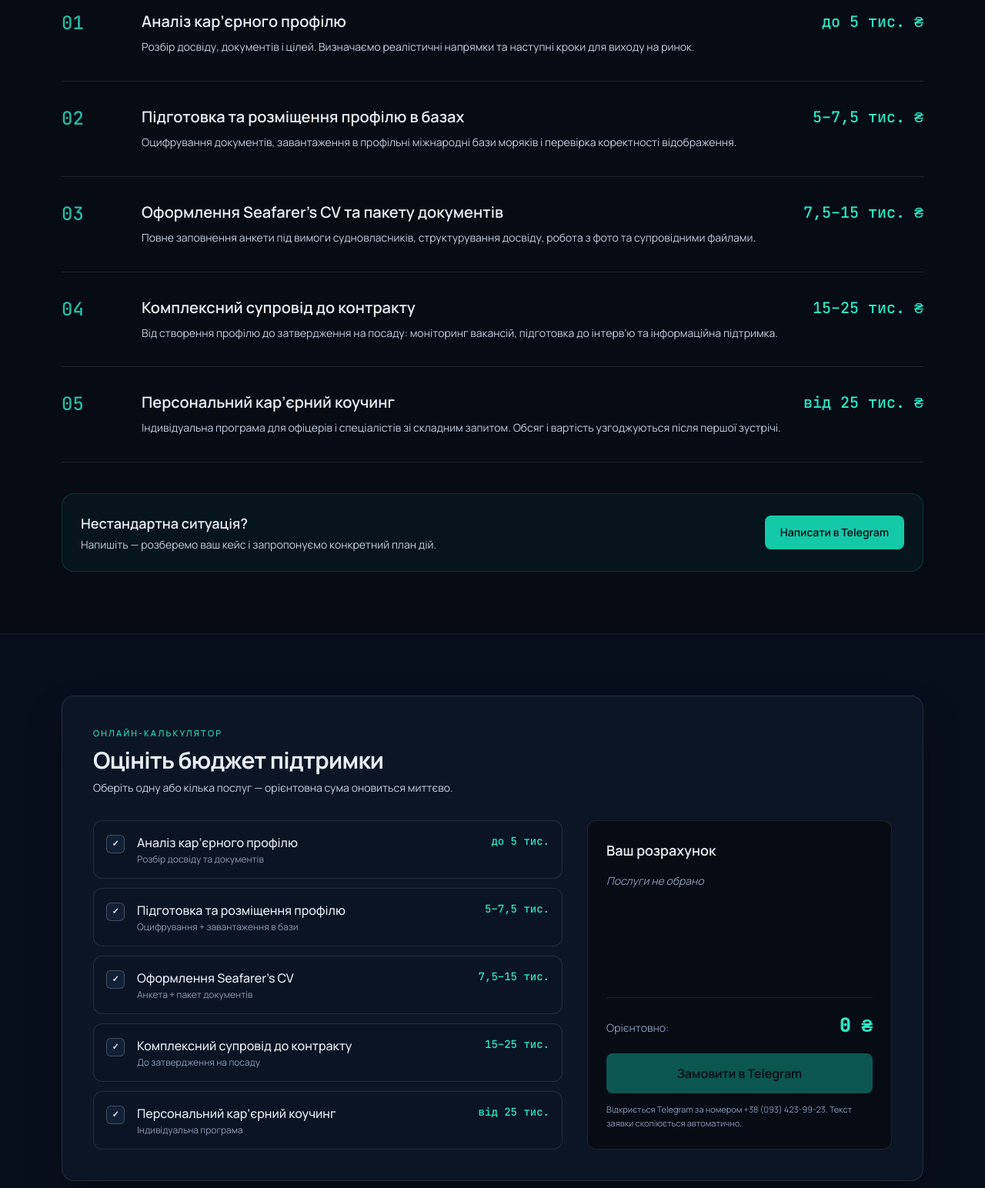
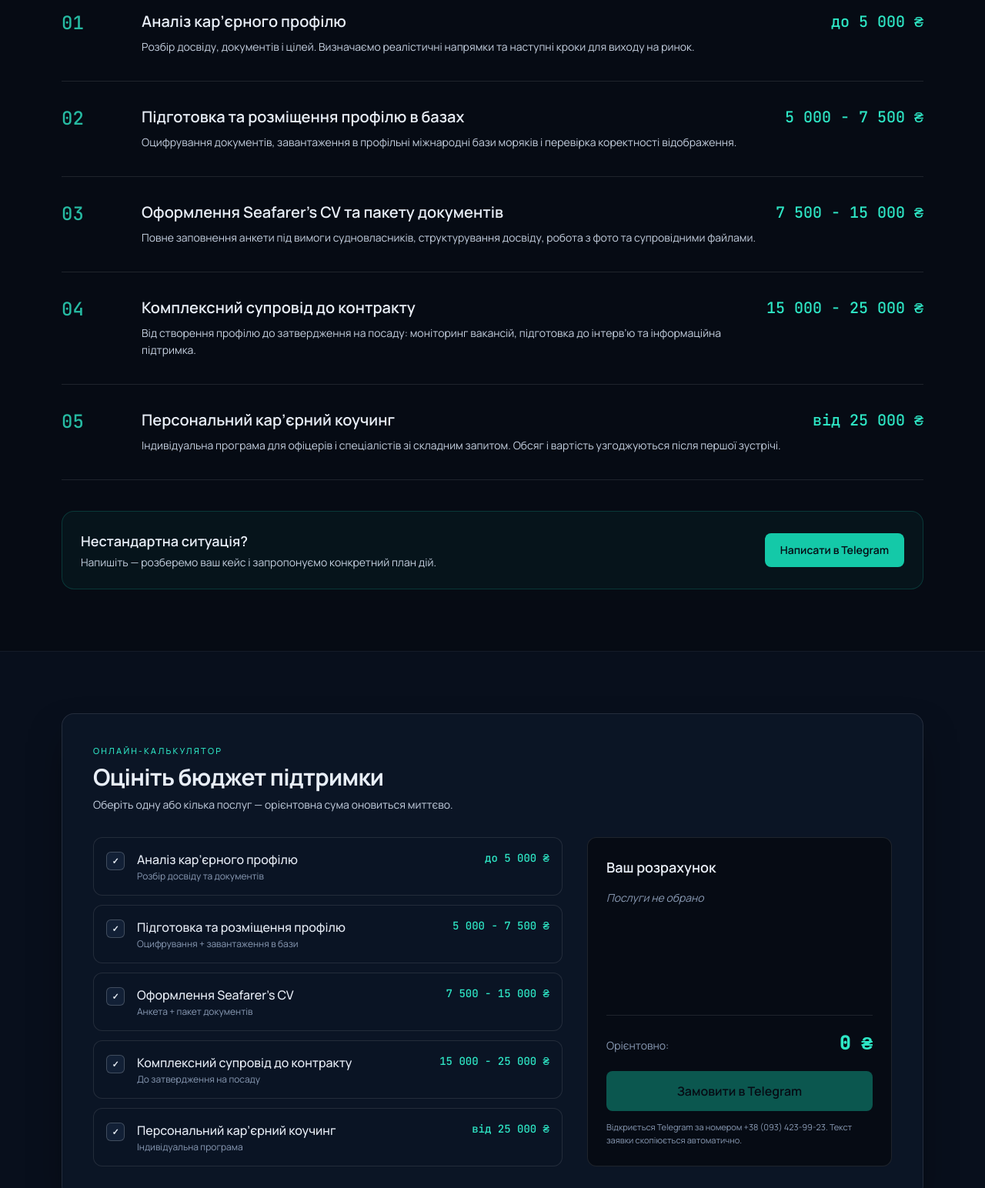
Before and after one commit to crewdocssolution/babayan-georgiy, a plain HTML site: page index.html in a window 1280 px wide. Shown: the part 1080-2624 px from the top of the page at 77% size. Drawn offline with nearby package versions, Linux system fonts and the light colour scheme.

Commit message:
Full price numbers with spaced dashes

```diff
--- a/index.html
+++ b/index.html
@@ -176,7 +176,7 @@ tailwind.config = {
             <p class="text-mist-200 text-sm leading-relaxed">Розбір досвіду, документів і цілей. Визначаємо реалістичні напрямки та наступні кроки для виходу на ринок.</p>
           </div>
           <div class="md:text-right shrink-0">
-            <div class="font-mono text-lg sm:text-xl text-signal-400">до 5 тис. ₴</div>
+            <div class="font-mono text-lg sm:text-xl text-signal-400">до 5 000 ₴</div>
           </div>
         </div>
         <div class="grid md:grid-cols-[5rem_1fr_auto] gap-4 md:gap-6 py-8 border-b border-white/10 items-start">
@@ -186,7 +186,7 @@ tailwind.config = {
             <p class="text-mist-200 text-sm leading-relaxed">Оцифрування документів, завантаження в профільні міжнародні бази моряків і перевірка коректності відображення.</p>
           </div>
           <div class="md:text-right shrink-0">
-            <div class="font-mono text-lg sm:text-xl text-signal-400">5–7,5 тис. ₴</div>
+            <div class="font-mono text-lg sm:text-xl text-signal-400">5 000 - 7 500 ₴</div>
           </div>
         </div>
         <div class="grid md:grid-cols-[5rem_1fr_auto] gap-4 md:gap-6 py-8 border-b border-white/10 items-start">
@@ -196,7 +196,7 @@ tailwind.config = {
             <p class="text-mist-200 text-sm leading-relaxed">Повне заповнення анкети під вимоги судновласників, структурування досвіду, робота з фото та супровідними файлами.</p>
           </div>
           <div class="md:text-right shrink-0">
-            <div class="font-mono text-lg sm:text-xl text-signal-400">7,5–15 тис. ₴</div>
+            <div class="font-mono text-lg sm:text-xl text-signal-400">7 500 - 15 000 ₴</div>
           </div>
         </div>
         <div class="grid md:grid-cols-[5rem_1fr_auto] gap-4 md:gap-6 py-8 border-b border-white/10 items-start">
@@ -206,7 +206,7 @@ tailwind.config = {
             <p class="text-mist-200 text-sm leading-relaxed">Від створення профілю до затвердження на посаду: моніторинг вакансій, підготовка до інтерв’ю та інформаційна підтримка.</p>
           </div>
           <div class="md:text-right shrink-0">
-            <div class="font-mono text-lg sm:text-xl text-signal-400">15–25 тис. ₴</div>
+            <div class="font-mono text-lg sm:text-xl text-signal-400">15 000 - 25 000 ₴</div>
           </div>
         </div>
         <div class="grid md:grid-cols-[5rem_1fr_auto] gap-4 md:gap-6 py-8 items-start">
@@ -216,7 +216,7 @@ tailwind.config = {
             <p class="text-mist-200 text-sm leading-relaxed">Індивідуальна програма для офіцерів і спеціалістів зі складним запитом. Обсяг і вартість узгоджуються після першої зустрічі.</p>
           </div>
           <div class="md:text-right shrink-0">
-            <div class="font-mono text-lg sm:text-xl text-signal-400">від 25 тис. ₴</div>
+            <div class="font-mono text-lg sm:text-xl text-signal-400">від 25 000 ₴</div>
           </div>
         </div>
       </div>
@@ -244,49 +244,49 @@ tailwind.config = {
         <div class="grid lg:grid-cols-5 gap-8">
           <div class="lg:col-span-3 space-y-3">
             <label class="check-card flex items-start gap-4 p-4 rounded-xl border border-white/10 cursor-pointer hover:border-signal-500/30 transition bg-abyss-900/40">
-              <input id="srv1" type="checkbox" value="5000" data-name="Аналіз кар’єрного профілю" data-range="до 5 тис. ₴" class="sr-only" onchange="calculateTotal()">
+              <input id="srv1" type="checkbox" value="5000" data-name="Аналіз кар’єрного профілю" data-range="до 5 000 ₴" class="sr-only" onchange="calculateTotal()">
               <span class="box mt-0.5 w-6 h-6 rounded-md border border-white/20 bg-abyss-800 flex items-center justify-center text-[11px] font-bold shrink-0">✓</span>
               <span class="flex-1 label-text">
                 <span class="block font-medium">Аналіз кар’єрного профілю</span>
                 <span class="block text-xs text-mist-400 mt-0.5">Розбір досвіду та документів</span>
               </span>
-              <span class="font-mono text-signal-400 whitespace-nowrap text-sm">до 5 тис.</span>
+              <span class="font-mono text-signal-400 whitespace-nowrap text-sm">до 5 000 ₴</span>
             </label>
             <label class="check-card flex items-start gap-4 p-4 rounded-xl border border-white/10 cursor-pointer hover:border-signal-500/30 transition bg-abyss-900/40">
-              <input id="srv2" type="checkbox" value="6250" data-name="Підготовка та розміщення профілю" data-range="5–7,5 тис. ₴" class="sr-only" onchange="calculateTotal()">
+              <input id="srv2" type="checkbox" value="6250" data-name="Підготовка та розміщення профілю" data-range="5 000 - 7 500 ₴" class="sr-only" onchange="calculateTotal()">
               <span class="box mt-0.5 w-6 h-6 rounded-md border border-white/20 bg-abyss-800 flex items-center justify-center text-[11px] font-bold shrink-0">✓</span>
               <span class="flex-1 label-text">
                 <span class="block font-medium">Підготовка та розміщення профілю</span>
                 <span class="block text-xs text-mist-400 mt-0.5">Оцифрування + завантаження в бази</span>
               </span>
-              <span class="font-mono text-signal-400 whitespace-nowrap text-sm">5–7,5 тис.</span>
+              <span class="font-mono text-signal-400 whitespace-nowrap text-sm">5 000 - 7 500 ₴</span>
             </label>
             <label class="check-card flex items-start gap-4 p-4 rounded-xl border border-white/10 cursor-pointer hover:border-signal-500/30 transition bg-abyss-900/40">
-              <input id="srv3" type="checkbox" value="11250" data-name="Оформлення Seafarer’s CV" data-range="7,5–15 тис. ₴" class="sr-only" onchange="calculateTotal()">
+              <input id="srv3" type="checkbox" value="11250" data-name="Оформлення Seafarer’s CV" data-range="7 500 - 15 000 ₴" class="sr-only" onchange="calculateTotal()">
               <span class="box mt-0.5 w-6 h-6 rounded-md border border-white/20 bg-abyss-800 flex items-center justify-center text-[11px] font-bold shrink-0">✓</span>
               <span class="flex-1 label-text">
                 <span class="block font-medium">Оформлення Seafarer’s CV</span>
                 <span class="block text-xs text-mist-400 mt-0.5">Анкета + пакет документів</span>
               </span>
-              <span class="font-mono text-signal-400 whitespace-nowrap text-sm">7,5–15 тис.</span>
+              <span class="font-mono text-signal-400 whitespace-nowrap text-sm">7 500 - 15 000 ₴</span>
             </label>
             <label class="check-card flex items-start gap-4 p-4 rounded-xl border border-white/10 cursor-pointer hover:border-signal-500/30 transition bg-abyss-900/40">
-              <input id="srv4" type="checkbox" value="20000" data-name="Комплексний супровід до контракту" data-range="15–25 тис. ₴" class="sr-only" onchange="calculateTotal()">
+              <input id="srv4" type="checkbox" value="20000" data-name="Комплексний супровід до контракту" data-range="15 000 - 25 000 ₴" class="sr-only" onchange="calculateTotal()">
               <span class="box mt-0.5 w-6 h-6 rounded-md border border-white/20 bg-abyss-800 flex items-center justify-center text-[11px] font-bold shrink-0">✓</span>
               <span class="flex-1 label-text">
                 <span class="block font-medium">Комплексний супровід до контракту</span>
                 <span class="block text-xs text-mist-400 mt-0.5">До затвердження на посаду</span>
               </span>
-              <span class="font-mono text-signal-400 whitespace-nowrap text-sm">15–25 тис.</span>
+              <span class="font-mono text-signal-400 whitespace-nowrap text-sm">15 000 - 25 000 ₴</span>
             </label>
             <label class="check-card flex items-start gap-4 p-4 rounded-xl border border-white/10 cursor-pointer hover:border-signal-500/30 transition bg-abyss-900/40">
-              <input id="srv5" type="checkbox" value="25000" data-name="Персональний кар’єрний коучинг" data-range="від 25 тис. ₴" class="sr-only" onchange="calculateTotal()">
+              <input id="srv5" type="checkbox" value="25000" data-name="Персональний кар’єрний коучинг" data-range="від 25 000 ₴" class="sr-only" onchange="calculateTotal()">
               <span class="box mt-0.5 w-6 h-6 rounded-md border border-white/20 bg-abyss-800 flex items-center justify-center text-[11px] font-bold shrink-0">✓</span>
               <span class="flex-1 label-text">
                 <span class="block font-medium">Персональний кар’єрний коучинг</span>
                 <span class="block text-xs text-mist-400 mt-0.5">Індивідуальна програма</span>
               </span>
-              <span class="font-mono text-signal-400 whitespace-nowrap text-sm">від 25 тис.</span>
+              <span class="font-mono text-signal-400 whitespace-nowrap text-sm">від 25 000 ₴</span>
             </label>
           </div>
 
```
